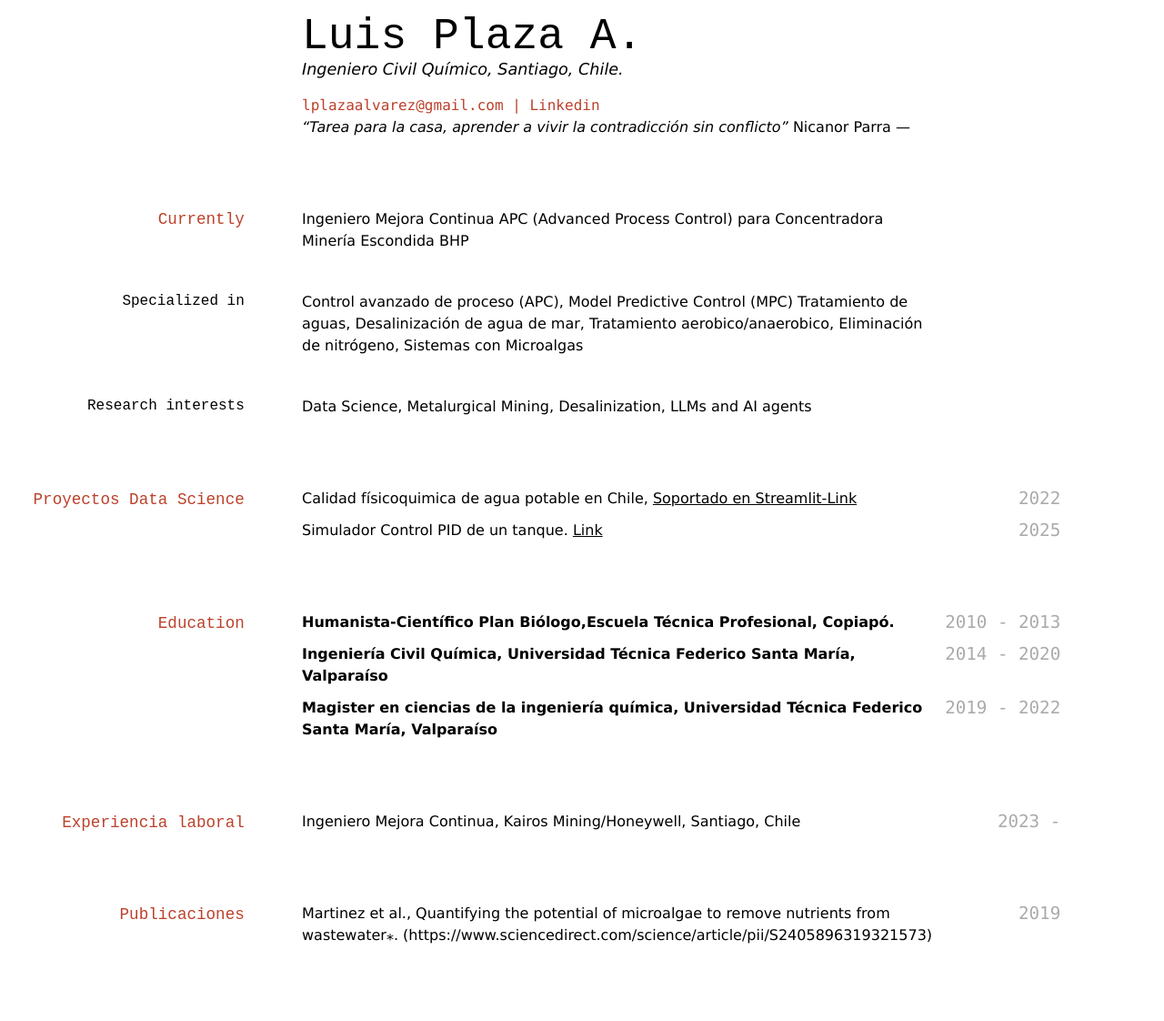
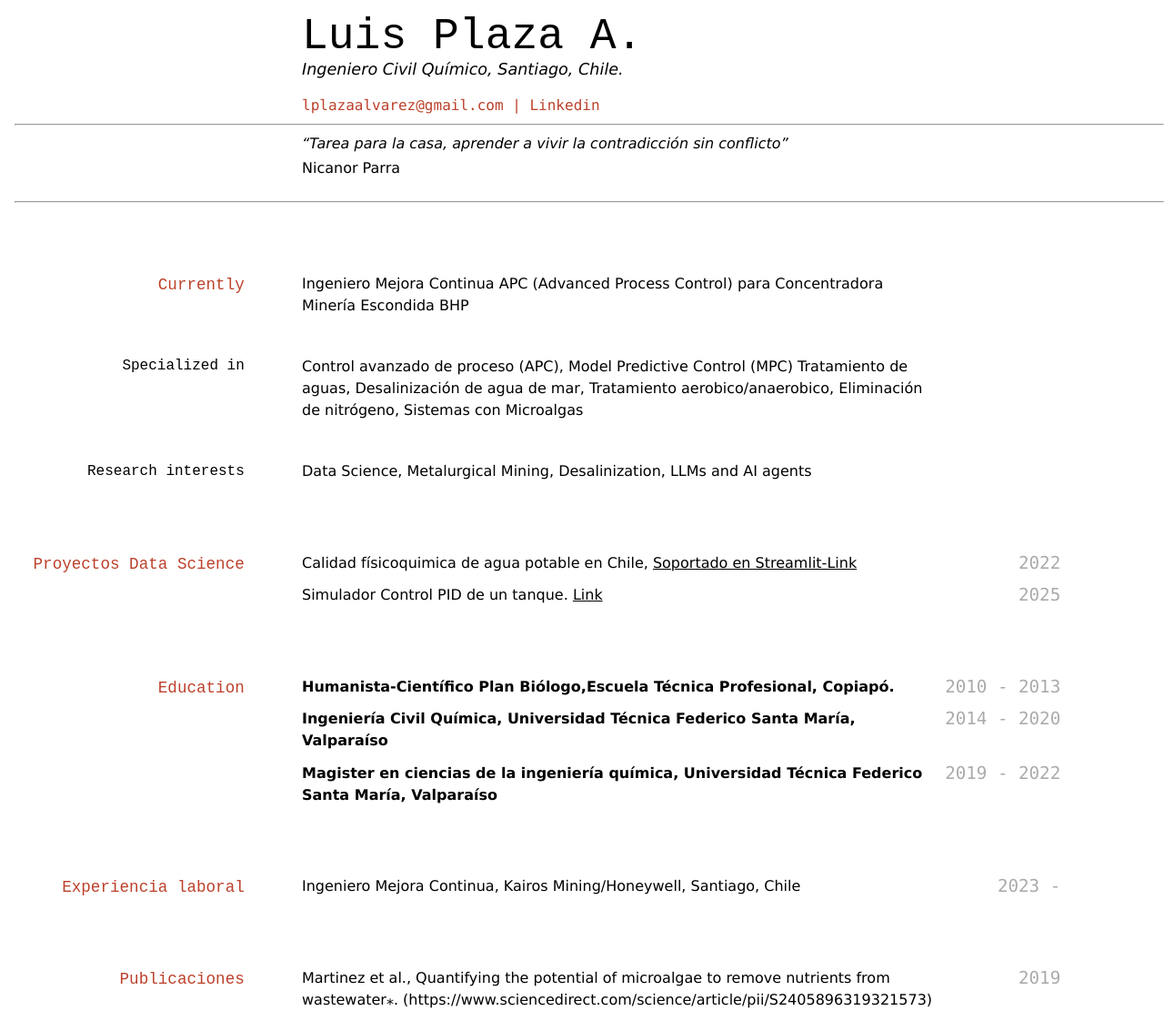
Before and after one commit to luchoplaza/luchoplaza.github.io, a Jekyll site: the page built from index.md, in a window 1280 px wide. Shown: the whole page at 91% size. Built offline with Jekyll 4.4.1, drawn with Linux system fonts in a browser that asks for light colours; before the commit the page ends 1051 px from its top, so only the background shows below that.

```diff
--- a/index.md
+++ b/index.md
@@ -9,8 +9,12 @@ Ingeniero Civil Químico, Santiago, Chile.
 <a href="lplazaalvarez@gmail.com">lplazaalvarez@gmail.com</a>
 | <a href="https://www.linkedin.com/in/lplazaalvarez/">Linkedin</a>
 </div>
+
+---
+>
 > *"Tarea para la casa, aprender a vivir la contradicción sin conflicto"*
-> Nicanor Parra
+> - Nicanor Parra
+
 ---
 
 ## Currently
```
